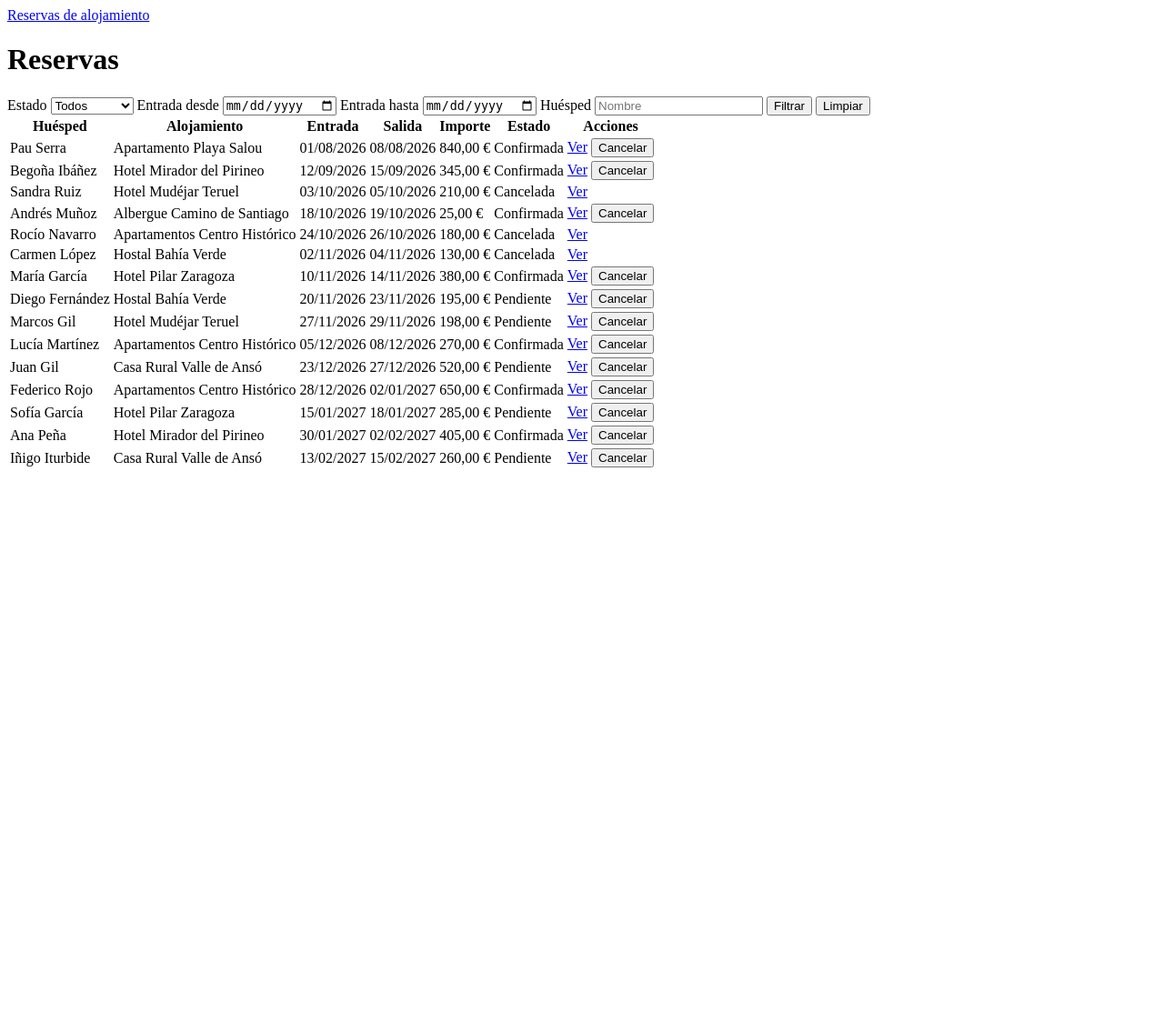
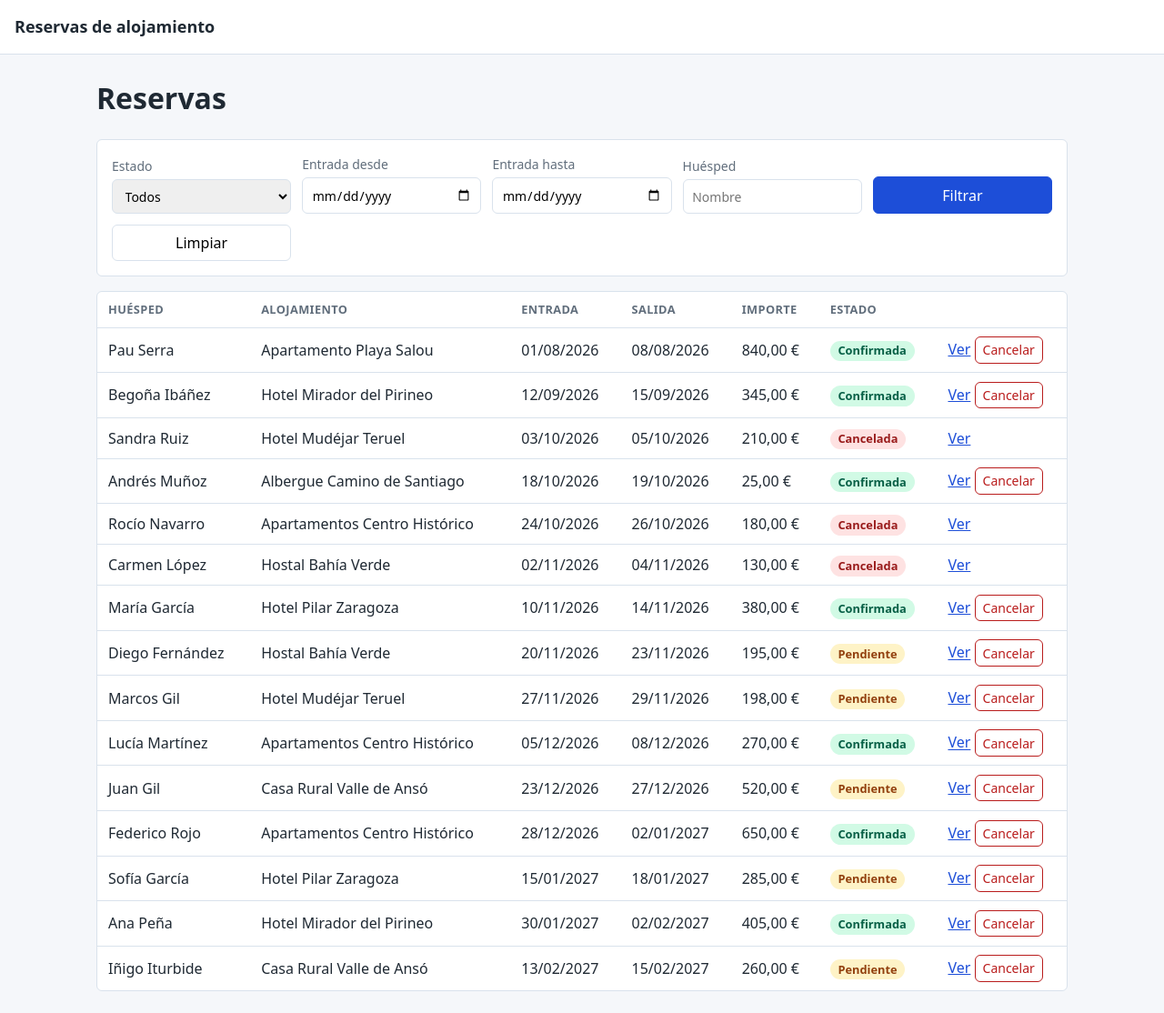
Before and after one commit to RaulValIturbide/reservas-misterplan, a PHP site: page / in a window 1280 px wide. Shown: the whole page at 91% size. Before the commit the page ends 514 px from the top, so only its background shows below. Run offline with PHP 8.4, Linux system fonts and the light colour scheme; data comes from the database, SQL or seed files in the repository.

Commit message:
Añadido css responsive y mejora estética

```diff
--- /dev/null
+++ b/public/css/estilos.css
@@ -0,0 +1,245 @@
+/* ---------- Base ---------- */
+:root {
+    --color-texto: #1f2933;
+    --color-suave: #616e7c;
+    --color-fondo: #f5f7fa;
+    --color-superficie: #ffffff;
+    --color-borde: #d9e2ec;
+    --color-primario: #1d4ed8;
+    --color-peligro: #b91c1c;
+    --radio: 6px;
+}
+
+*,
+*::before,
+*::after {
+    box-sizing: border-box;
+}
+
+body {
+    margin: 0;
+    font-family: system-ui, -apple-system, "Segoe UI", Roboto, sans-serif;
+    line-height: 1.5;
+    color: var(--color-texto);
+    background: var(--color-fondo);
+}
+
+a {
+    color: var(--color-primario);
+}
+
+header {
+    background: var(--color-superficie);
+    border-bottom: 1px solid var(--color-borde);
+    padding: 1rem;
+}
+
+header a {
+    font-weight: 700;
+    font-size: 1.125rem;
+    text-decoration: none;
+    color: var(--color-texto);
+}
+
+main {
+    max-width: 1100px;
+    margin: 0 auto;
+    padding: 1.5rem 1rem;
+}
+
+h1 {
+    margin-top: 0;
+}
+
+/* Oculta visualmente pero mantiene el texto para lectores de pantalla */
+.visually-hidden {
+    position: absolute;
+    width: 1px;
+    height: 1px;
+    overflow: hidden;
+    clip: rect(0 0 0 0);
+    white-space: nowrap;
+}
+
+/* ---------- Formularios y botones ---------- */
+.filtros {
+    display: grid;
+    grid-template-columns: repeat(auto-fit, minmax(170px, 1fr));
+    gap: 0.75rem;
+    align-items: end;
+    background: var(--color-superficie);
+    border: 1px solid var(--color-borde);
+    border-radius: var(--radio);
+    padding: 1rem;
+    margin-bottom: 1rem;
+}
+
+label {
+    display: flex;
+    flex-direction: column;
+    gap: 0.25rem;
+    font-size: 0.875rem;
+    color: var(--color-suave);
+}
+
+input,
+select,
+button {
+    font: inherit;
+    padding: 0.45rem 0.6rem;
+    border: 1px solid var(--color-borde);
+    border-radius: var(--radio);
+}
+
+button {
+    cursor: pointer;
+    background: var(--color-superficie);
+}
+
+button[type="submit"] {
+    background: var(--color-primario);
+    border-color: var(--color-primario);
+    color: #fff;
+}
+
+button:disabled {
+    opacity: 0.6;
+    cursor: wait;
+}
+
+.btn-cancelar {
+    color: var(--color-peligro);
+    border-color: currentColor;
+    padding: 0.2rem 0.5rem;
+    font-size: 0.875rem;
+}
+
+/* ---------- Avisos ---------- */
+.aviso {
+    padding: 0.6rem 0.9rem;
+    border-radius: var(--radio);
+    border: 1px solid;
+}
+
+.aviso-info   { background: #eff6ff; border-color: #bfdbfe; color: #1e3a8a; }
+.aviso-exito  { background: #ecfdf5; border-color: #a7f3d0; color: #065f46; }
+.aviso-error  { background: #fef2f2; border-color: #fecaca; color: #991b1b; }
+
+/* ---------- Tabla ---------- */
+.tabla-contenedor {
+    overflow-x: auto; /* en móvil la tabla se desplaza en horizontal en vez de romper la página */
+    background: var(--color-superficie);
+    border: 1px solid var(--color-borde);
+    border-radius: var(--radio);
+}
+
+table {
+    width: 100%;
+    border-collapse: collapse;
+    min-width: 720px;
+}
+
+th,
+td {
+    padding: 0.6rem 0.75rem;
+    text-align: left;
+    border-bottom: 1px solid var(--color-borde);
+    white-space: nowrap;
+}
+
+th {
+    font-size: 0.8rem;
+    text-transform: uppercase;
+    letter-spacing: 0.03em;
+    color: var(--color-suave);
+}
+
+tbody tr:last-child td {
+    border-bottom: 0;
+}
+
+tbody tr:hover {
+    background: var(--color-fondo);
+}
+
+/* ---------- Estados ---------- */
+.estado {
+    display: inline-block;
+    padding: 0.1rem 0.55rem;
+    border-radius: 999px;
+    font-size: 0.8rem;
+    font-weight: 600;
+}
+
+.estado-pendiente  { background: #fef3c7; color: #92400e; }
+.estado-confirmada { background: #d1fae5; color: #065f46; }
+.estado-cancelada  { background: #fee2e2; color: #991b1b; }
+
+/* ---------- Detalle ---------- */
+section {
+    background: var(--color-superficie);
+    border: 1px solid var(--color-borde);
+    border-radius: var(--radio);
+    padding: 1rem 1.25rem;
+    margin-bottom: 1rem;
+}
+
+section h2 {
+    margin-top: 0;
+    font-size: 1.125rem;
+}
+
+dl {
+    display: grid;
+    grid-template-columns: max-content 1fr;
+    gap: 0.4rem 1.5rem;
+    margin: 0;
+}
+
+dt {
+    color: var(--color-suave);
+}
+
+dd {
+    margin: 0;
+}
+
+.timeline {
+    list-style: none;
+    margin: 0;
+    padding: 0 0 0 1rem;
+    border-left: 2px solid var(--color-borde);
+}
+
+.timeline li {
+    position: relative;
+    padding: 0 0 0.9rem 0.75rem;
+}
+
+.timeline li::before {
+    content: "";
+    position: absolute;
+    left: calc(-1rem - 6px);
+    top: 0.45rem;
+    width: 10px;
+    height: 10px;
+    border-radius: 50%;
+    background: var(--color-primario);
+}
+
+.timeline time {
+    display: block;
+    font-size: 0.8rem;
+    color: var(--color-suave);
+}
+
+/* ---------- Móvil ---------- */
+@media (max-width: 600px) {
+    dl {
+        grid-template-columns: 1fr; /* campo encima del valor */
+    }
+
+    dd {
+        margin-bottom: 0.5rem;
+    }
+}
--- a/templates/base.html.twig
+++ b/templates/base.html.twig
@@ -5,6 +5,7 @@
     <meta charset="UTF-8">
     <meta name="viewport" content="width=device-width, initial-scale=1">
     <title>{% block titulo %}Reservas{% endblock %}</title>
+    <link rel="stylesheet" href="/css/estilos.css">
 </head>
 <body>
 <header>
--- a/templates/listado.html.twig
+++ b/templates/listado.html.twig
@@ -33,6 +33,7 @@
 
     <p id="aviso" role="status" hidden></p>
 
+    <div class="tabla-contenedor">
     <table>
         <thead>
         <tr>
@@ -68,6 +69,7 @@
         {% endfor %}
         </tbody>
     </table>
+    </div>
 {% endblock %}
 
 {% block scripts %}
```
